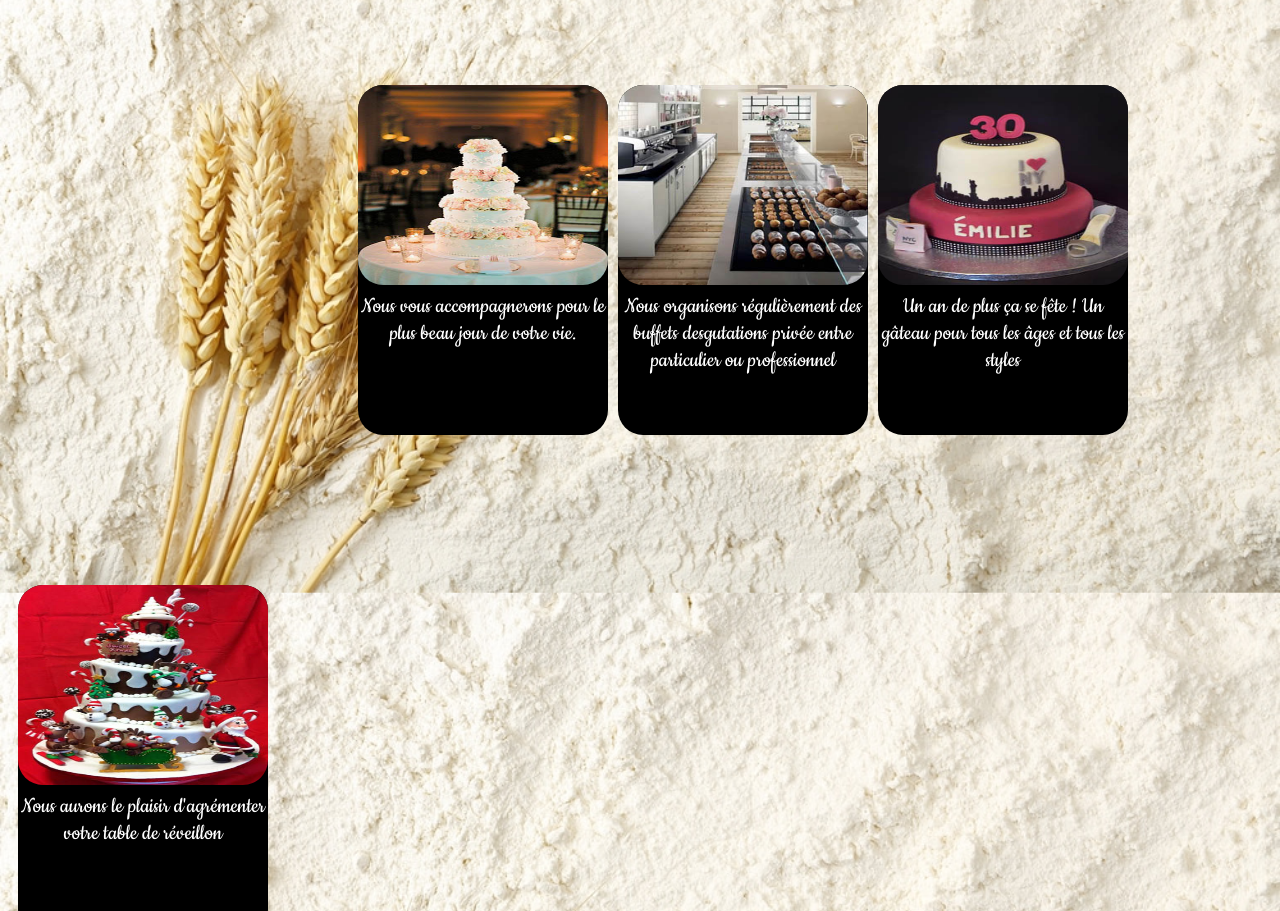
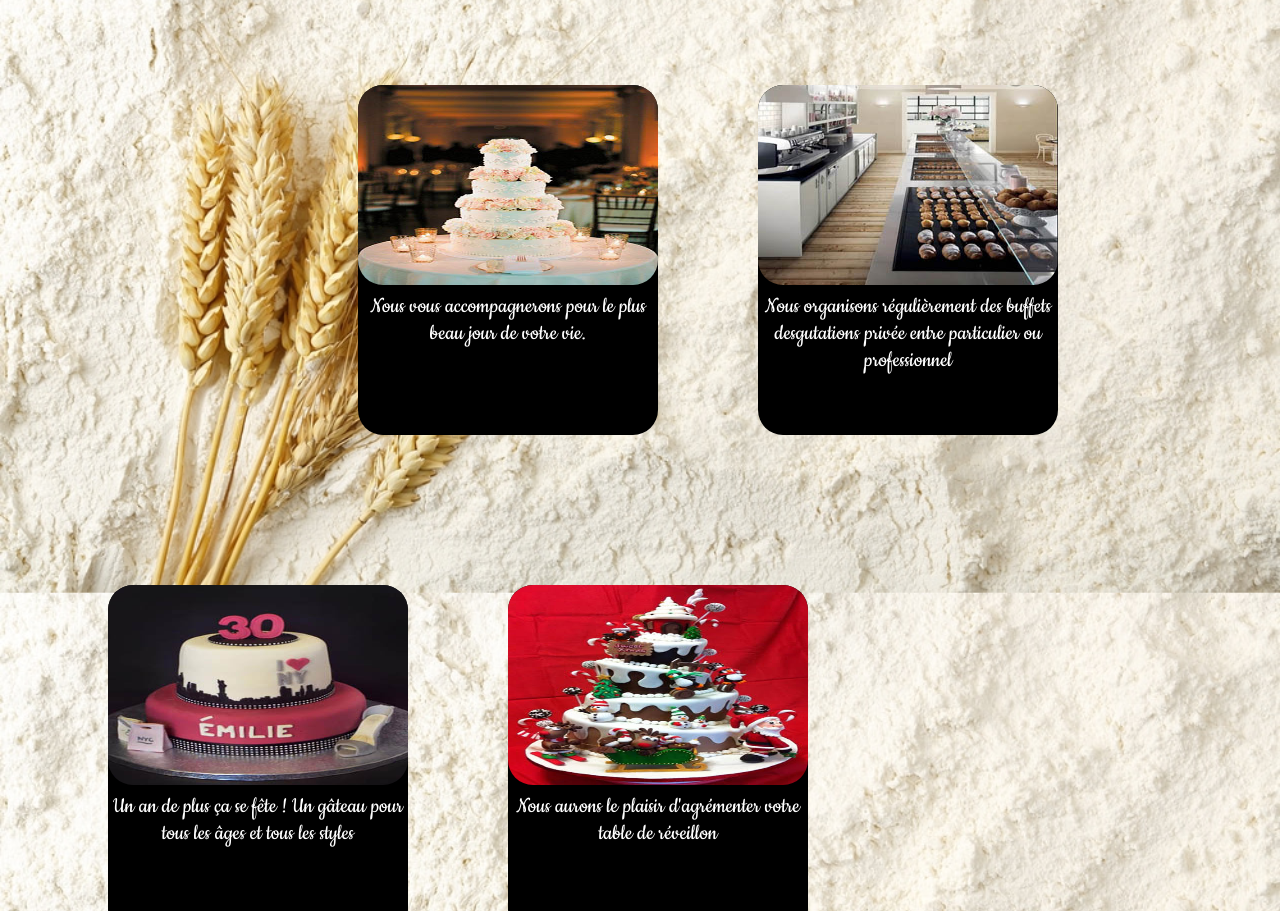
Before and after one commit to LewisDchn/lepidor, a plain HTML site: page evenement.html in a window 1280 px wide. Shown: the part 261-1172 px from the top of the page. Drawn offline with Linux system fonts and the light colour scheme.

Commit message:
align marge

```diff
--- a/assets/css/style.evenement.css
+++ b/assets/css/style.evenement.css
@@ -5,13 +5,14 @@
   background-color: black;
   border-radius: 25px;
   height: 350px;
-  width: 250px;
+  width: 300px;
   margin-top: 150px;
+  margin-left: 0px;
   float: left;
 }
 img {
   height: 200px;
-  width: 250px;
+  width: 300px;
   border-radius: 25px;
 }
 #Box2 {
@@ -21,9 +22,9 @@ img {
   background-color: black;
   border-radius: 25px;
   height: 350px;
-  width: 250px;
+  width: 300px;
   margin-top: 150px;
-  margin-left: 10px;
+  margin-left: 100px;
   float: left;
 }
 img {
@@ -38,14 +39,14 @@ img {
   background-color: black;
   border-radius: 25px;
   height: 350px;
-  width: 250px;
+  width: 300px;
   margin-top: 150px;
-  margin-left: 10px;
+  margin-left: 100px;
   float: left;
 }
 img {
   height: 200px;
-  width: 250px;
+  width: 300px;
   border-radius: 25px;
 }
 #Box4 {
@@ -55,14 +56,14 @@ img {
   background-color: black;
   border-radius: 25px;
   height: 350px;
-  width: 250px;
+  width: 300px;
   margin-top: 150px;
-  margin-left: 10px;
+  margin-left: 100px;
   float: left;
 }
 img {
   height: 200px;
-  width: 250px;
+  width: 300px;
   border-radius: 25px;
 }
 #patisserie {
```
